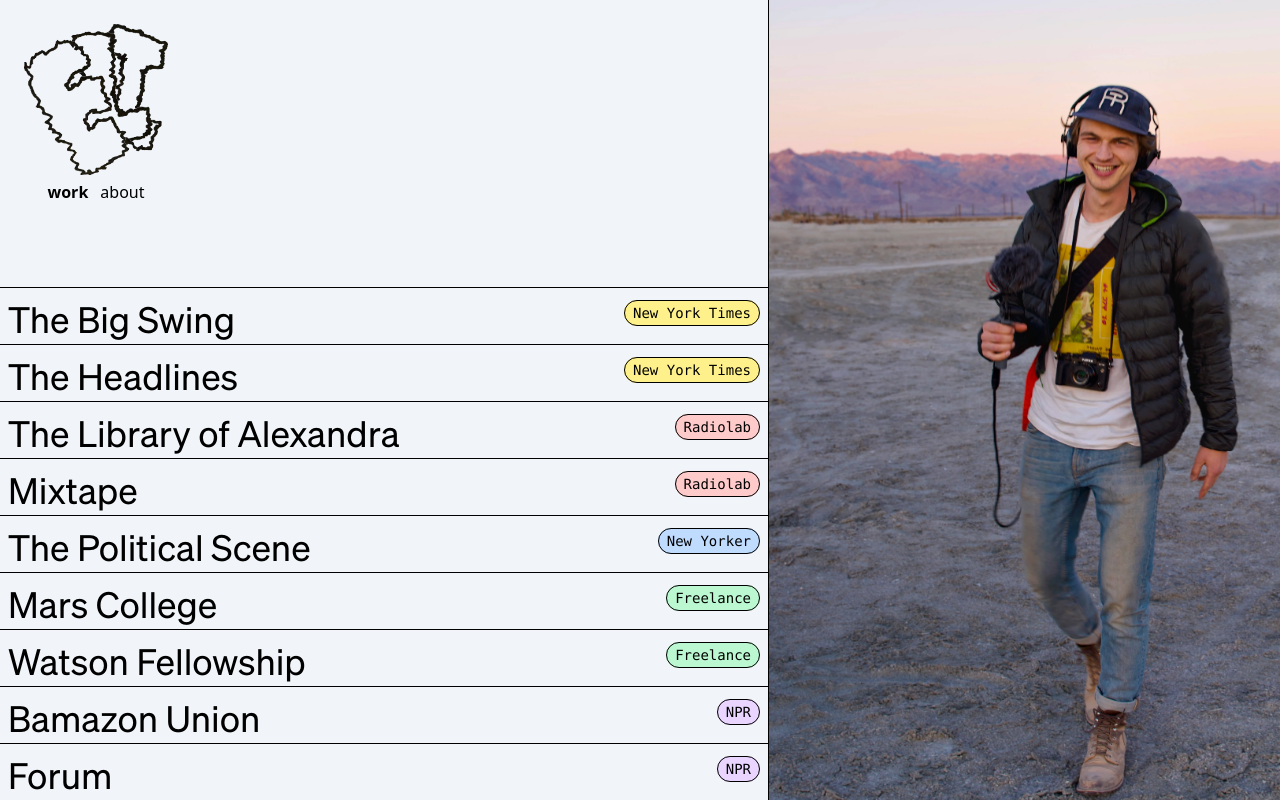
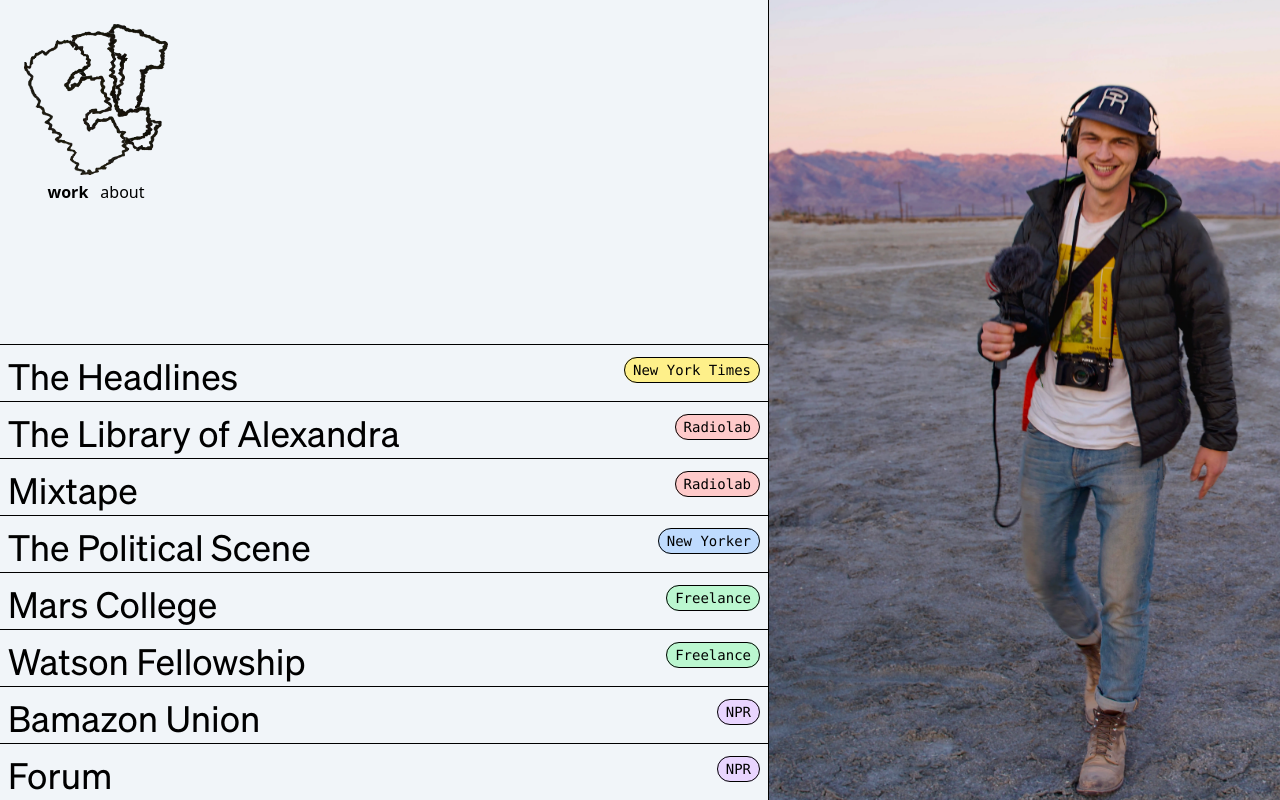
Before and after one commit to elibenton/portfolio, a SvelteKit app: page / in a window 1280 px wide. Built offline with nearby package versions, Linux system fonts and the light colour scheme.

Commit message:
remove big swing for now

```diff
--- a/src/components/aboutComponent.svelte
+++ b/src/components/aboutComponent.svelte
@@ -12,7 +12,8 @@
 	<p>
 		Some of my longstanding interests include American political realignment,
 		techno-utopianism, and Southern history. I also take photographs, some of
-		which you can view <a class="underline" href="photos.eli.fm">here</a>.
+		which you can view <a class="underline" href="https://photos.eli.fm">here</a
+		>.
 	</p>
 	<p>
 		I grew up in Birmingham, Alabama and currently live in Berkeley, California.
--- a/src/lib/stories.json
+++ b/src/lib/stories.json
@@ -1,16 +1,4 @@
 [
-	{
-		"slug": "the-big-swing",
-		"title": "The Big Swing",
-		"org": "New York Times",
-		"year": "2023",
-		"roles": "Producer",
-		"description": [
-			"Produced The New York Times's new daily news podcast, The Headlines",
-			"Pitched, booked, interviewed, edited, scored, and mixed a one of three segments ever day",
-			"Planned coverage with Times correspondents and editors from around the world"
-		]
-	},
 	{
 		"slug": "the-headlines",
 		"title": "The Headlines",
```
